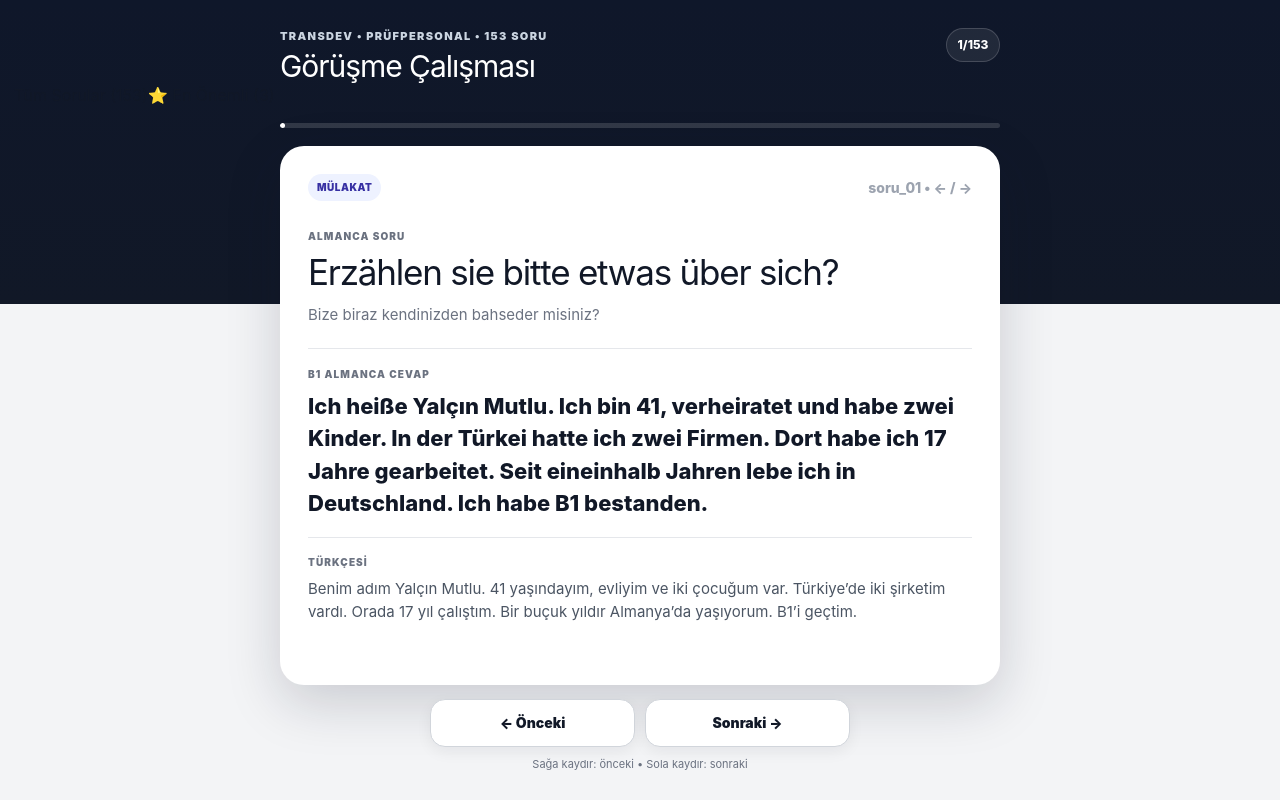
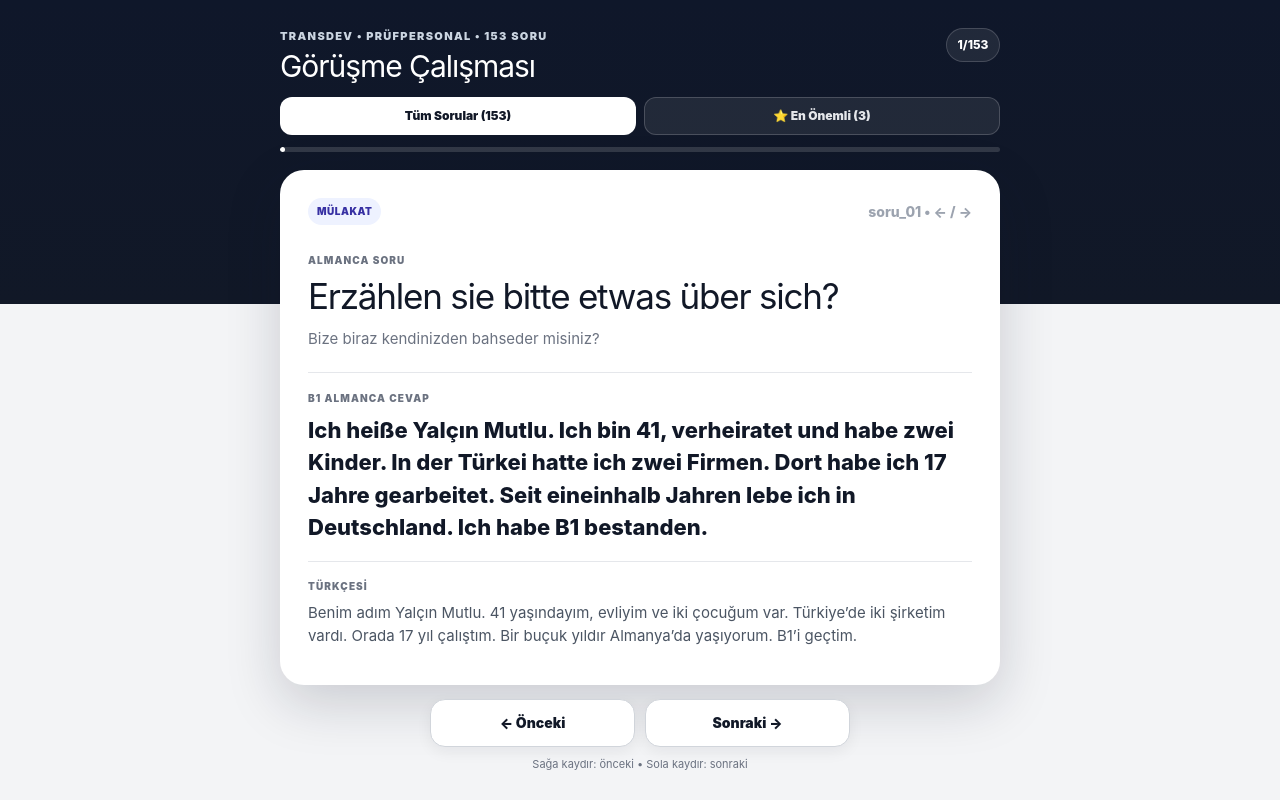
Before and after one commit to ymgrmny-gif/yalcinmutlu, a Next.js app: page /transdev-gorusme in a window 1280 px wide. Built offline with nearby package versions, Linux system fonts and the light colour scheme; no server answers.

Commit message:
Style important-question study mode

```diff
--- a/app/transdev-gorusme/page.module.css
+++ b/app/transdev-gorusme/page.module.css
@@ -45,10 +45,35 @@
   font-weight: 800;
 }
 
+.modeSwitch {
+  width: min(100%, 720px);
+  margin: 14px auto 0;
+  display: grid;
+  grid-template-columns: 1fr 1fr;
+  gap: 8px;
+}
+
+.modeSwitch button {
+  min-height: 38px;
+  border: 1px solid rgba(255,255,255,.18);
+  border-radius: 12px;
+  background: rgba(255,255,255,.08);
+  color: #e5e7eb;
+  font: inherit;
+  font-size: 12px;
+  font-weight: 900;
+  cursor: pointer;
+}
+
+.modeSwitch .modeActive {
+  background: #fff;
+  color: #111827;
+}
+
 .progressTrack {
   width: min(100%, 720px);
   height: 5px;
-  margin: 16px auto 0;
+  margin: 12px auto 0;
   overflow: hidden;
   border-radius: 999px;
   background: rgba(255,255,255,.14);
@@ -224,7 +249,9 @@
 
 @media (max-height: 700px) {
   .page { padding-top: 10px; padding-bottom: 10px; }
-  .progressTrack { margin-top: 10px; }
+  .modeSwitch { margin-top: 8px; }
+  .modeSwitch button { min-height: 34px; }
+  .progressTrack { margin-top: 8px; }
   .stage { margin-top: 10px; }
   .studyCard { border-radius: 18px; padding: 14px; }
   .questionBlock { padding: 14px 0 10px; }
```
